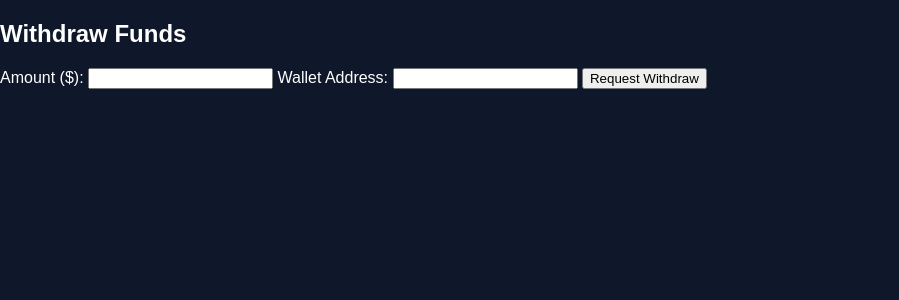
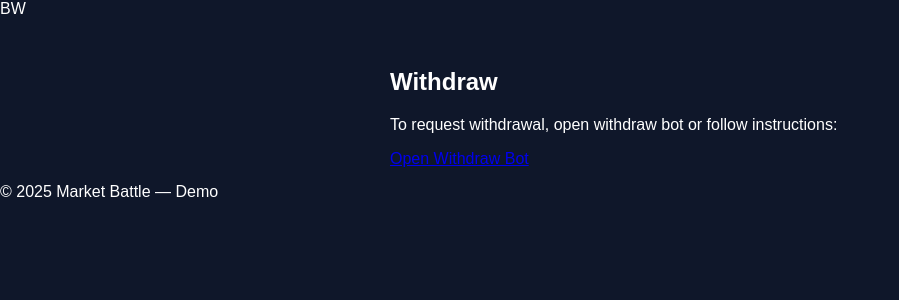
Before and after one commit to anup1432/Betwin2.0, a Flask app: page /withdraw in a window 1280 px wide. Shown: the top 300 px of the page, without its empty margins (0-899 px from the left). Run offline with Flask 3, Linux system fonts and the light colour scheme.

Commit message:
Update withdraw.html

```diff
--- a/templates/withdraw.html
+++ b/templates/withdraw.html
@@ -1,40 +1,19 @@
-<!DOCTYPE html>
+<!doctype html>
 <html lang="en">
 <head>
-  <meta charset="UTF-8">
-  <meta name="viewport" content="width=device-width, initial-scale=1.0">
-  <title>Withdraw - Betwin</title>
-  <link rel="stylesheet" href="style.css">
+  <meta charset="utf-8"/><meta name="viewport" content="width=device-width, initial-scale=1"/>
+  <title>Withdraw — BETWIN</title>
+  <link rel="stylesheet" href="/static/style.css"/>
 </head>
 <body>
-  <div class="card">
-    <h2>Withdraw Funds</h2>
-    <form id="withdrawForm">
-      <label>Amount ($):</label>
-      <input type="number" id="withdrawAmount" min="1" step="0.01" required>
-
-      <label>Wallet Address:</label>
-      <input type="text" id="walletAddr" required>
-
-      <button type="submit" class="btn danger">Request Withdraw</button>
-    </form>
-    <p id="withdrawMsg"></p>
-  </div>
-
-  <script>
-    document.getElementById("withdrawForm").addEventListener("submit", async (e) => {
-      e.preventDefault();
-      let amt = document.getElementById("withdrawAmount").value;
-      let wallet = document.getElementById("walletAddr").value;
-
-      let res = await fetch("https://your-bot-backend.com/withdraw", {
-        method: "POST",
-        headers: { "Content-Type": "application/json" },
-        body: JSON.stringify({ amount: amt, wallet: wallet })
-      });
-      let data = await res.json();
-      document.getElementById("withdrawMsg").innerText = data.message || "Withdraw request sent!";
-    });
-  </script>
+  <header class="appbar"><div class="left"><div class="logo">BW</div></div></header>
+  <main class="container">
+    <section class="card">
+      <h2>Withdraw</h2>
+      <p>To request withdrawal, open withdraw bot or follow instructions:</p>
+      <a class="btn primary" href="https://t.me/Betwin_withdraw_bot" target="_blank">Open Withdraw Bot</a>
+    </section>
+  </main>
+  <footer class="footer">© 2025 Market Battle — Demo</footer>
 </body>
 </html>
```
